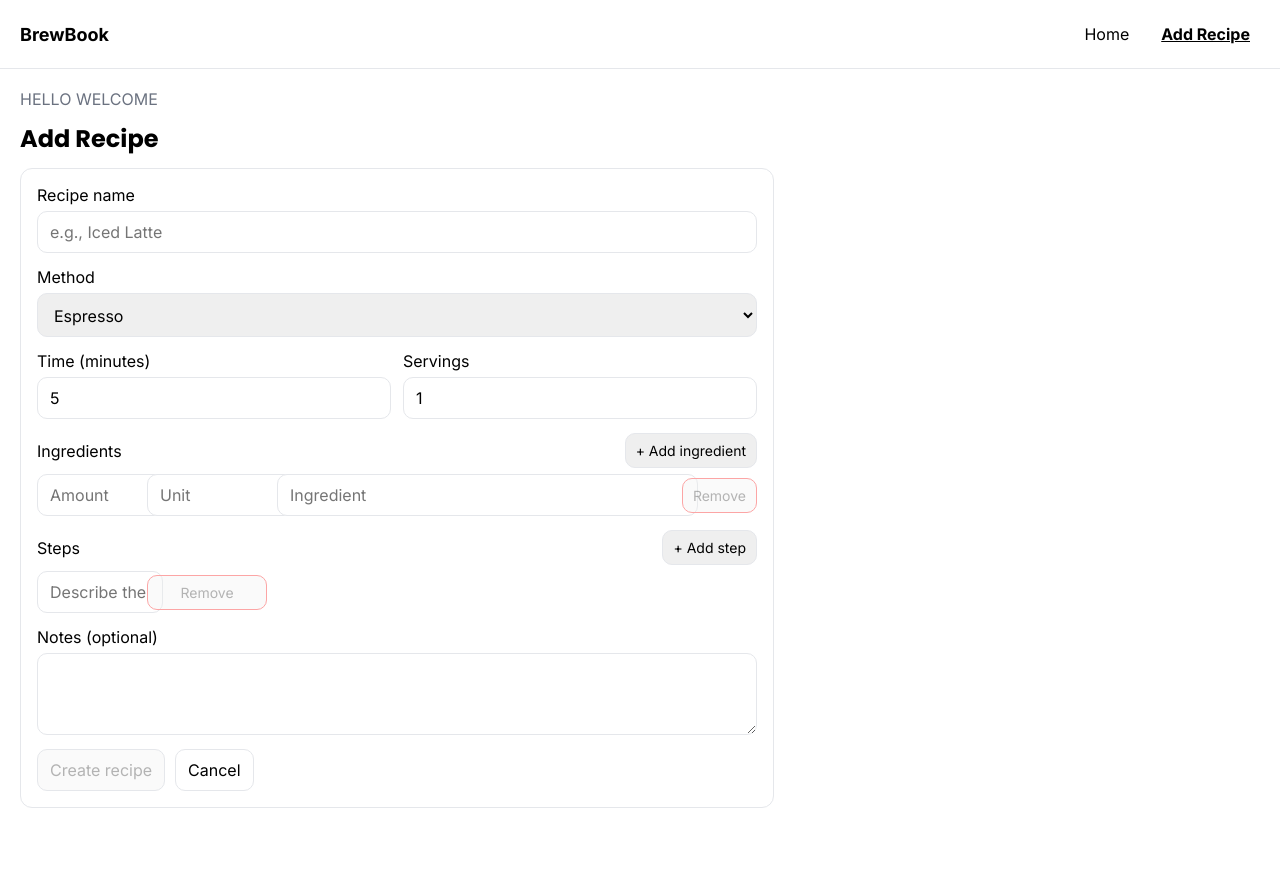
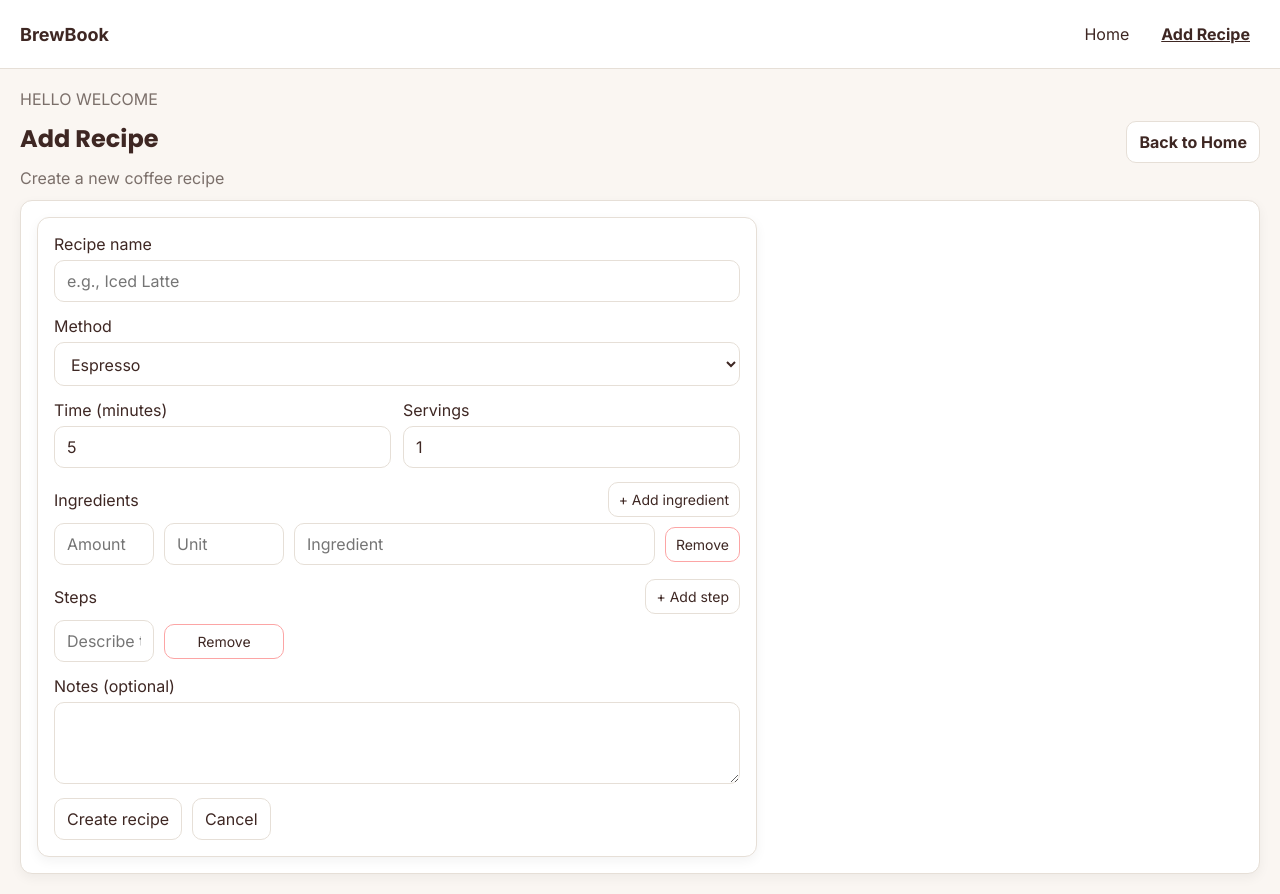
Before and after one commit to millicenttraylor7/brewbook, a React (Vite) app: page /recipes/new in a window 1280 px wide. Before the commit the page ends 828 px from the top, so only its background shows below. Built offline with nearby package versions, Linux system fonts and the light colour scheme.

Commit message:
changes made and read me added

```diff
--- a/src/App.css
+++ b/src/App.css
@@ -7,10 +7,16 @@
    Base Styles
 ===================== */
 :root {
-  --text: chocolate brown;
-  --muted: #6b7280;
-  --border: #e5e7eb;
+  --text: #3e2723; /* espresso brown */
+  --muted: #7b6f6a;
+  --border: #e6dfd7;
   --bg: #ffffff;
+  --surface: #ffffff;
+  --page: #faf6f2; /* warm café background */
+}
+
+* {
+  box-sizing: border-box;
 }
 
 body {
@@ -23,7 +29,7 @@ body {
     "Segoe UI",
     sans-serif;
   color: var(--text);
-  background: var(--bg);
+  background: var(--page);
 }
 
 h1,
@@ -62,6 +68,7 @@ p {
   gap: 16px;
   padding: 16px 20px;
   border-bottom: 1px solid var(--border);
+  background: var(--bg);
 }
 
 .brand {
@@ -90,10 +97,14 @@ p {
 .app-main {
   padding: 20px;
 }
+
+/* =====================
+   Recipe Grid + Card
+===================== */
 .recipe-grid {
   display: grid;
   grid-template-columns: repeat(auto-fit, minmax(240px, 1fr));
-  gap: 16px;
+  gap: 18px;
   margin-top: 16px;
 }
 
@@ -101,7 +112,18 @@ p {
   border: 1px solid var(--border);
   border-radius: 12px;
   padding: 16px;
-  background: #fff;
+  background: var(--surface);
+
+  /* added polish */
+  box-shadow: 0 4px 12px rgba(0, 0, 0, 0.05);
+  transition:
+    transform 0.15s ease,
+    box-shadow 0.15s ease;
+}
+
+.recipe-card:hover {
+  transform: translateY(-2px);
+  box-shadow: 0 8px 18px rgba(0, 0, 0, 0.08);
 }
 
 .recipe-card__header {
@@ -121,6 +143,7 @@ p {
   padding: 4px 8px;
   border: 1px solid var(--border);
   border-radius: 999px;
+  color: var(--text);
 }
 
 .recipe-card__meta {
@@ -137,13 +160,20 @@ p {
 .recipe-card__link {
   text-decoration: none;
   font-weight: 600;
+  color: var(--text);
 }
+
+/* =====================
+   Forms
+===================== */
 .form {
   max-width: 720px;
   border: 1px solid var(--border);
   border-radius: 12px;
   padding: 16px;
-  background: #fff;
+  background: var(--surface);
+
+  box-shadow: 0 4px 12px rgba(0, 0, 0, 0.05);
 }
 
 .form-row {
@@ -166,6 +196,8 @@ p {
   border-radius: 10px;
   padding: 10px 12px;
   font: inherit;
+  color: var(--text);
+  background: var(--bg);
 }
 
 .form-error {
@@ -186,11 +218,17 @@ button {
   padding: 10px 12px;
   font: inherit;
   cursor: pointer;
+  background: var(--bg);
+  color: var(--text);
 }
 
 button.secondary {
   background: transparent;
 }
+
+/* =====================
+   Detail Page
+===================== */
 .page-header {
   display: flex;
   align-items: flex-start;
@@ -205,11 +243,13 @@ button.secondary {
 .page-actions {
   display: flex;
   gap: 10px;
+  align-items: center;
 }
 
 .btn-link {
   text-decoration: none;
   font-weight: 700;
+  color: var(--text);
 }
 
 .detail-grid {
@@ -223,13 +263,19 @@ button.secondary {
   border: 1px solid var(--border);
   border-radius: 12px;
   padding: 16px;
-  background: #fff;
+  background: var(--surface);
+
+  box-shadow: 0 4px 12px rgba(0, 0, 0, 0.05);
 }
 
 .list {
   margin: 10px 0 0;
   padding-left: 18px;
 }
+
+/* =====================
+   Ingredients/Steps rows
+===================== */
 .row-header {
   display: flex;
   align-items: center;
@@ -250,14 +296,8 @@ button.secondary {
   align-items: center;
 }
 
-.line-row__amount {
-  width: 100%;
-}
-
-.line-row__unit {
-  width: 100%;
-}
-
+.line-row__amount,
+.line-row__unit,
 .line-row__item {
   width: 100%;
 }
@@ -270,6 +310,10 @@ button.mini {
 button.danger {
   border-color: #fca5a5;
 }
+
+/* =====================
+   Delete button
+===================== */
 .btn-danger {
   border: 1px solid #ef4444;
   border-radius: 10px;
@@ -278,12 +322,17 @@ button.danger {
   cursor: pointer;
   background: transparent;
   font-weight: 700;
+  color: #b91c1c;
 }
 
 .btn-danger:disabled {
   opacity: 0.6;
   cursor: not-allowed;
 }
+
+/* =====================
+   Search
+===================== */
 .search-row {
   display: flex;
   gap: 10px;
@@ -297,6 +346,8 @@ button.danger {
   border-radius: 10px;
   padding: 10px 12px;
   font: inherit;
+  color: var(--text);
+  background: var(--bg);
 }
 
 .sr-only {
--- a/src/pages/EditRecipePage.jsx
+++ b/src/pages/EditRecipePage.jsx
@@ -6,6 +6,8 @@ import {
   toIngredients,
   toSteps,
 } from "../features/recipes/utils/recipeTransforms";
+import Card from "../shared/components/Card";
+import PageHeader from "../shared/components/PageHeader";
 
 function toFormInitialValues(recipe) {
   return {
@@ -45,10 +47,14 @@ export default function EditRecipePage() {
   if (!recipe) {
     return (
       <section>
-        <h1>Recipe not found</h1>
+        <PageHeader
+          title="Recipe not found"
+          actions={
             <Link className="btn-link" to="/">
               Back to Home
             </Link>
+          }
+        />
       </section>
     );
   }
@@ -61,13 +67,24 @@ export default function EditRecipePage() {
 
   return (
     <section>
-      <h1>Edit Recipe</h1>
+      <PageHeader
+        title="Edit Recipe"
+        subtitle={`Update ${recipe.name}`}
+        actions={
+          <Link className="btn-link" to={`/recipes/${recipe.id}`}>
+            Back to Recipe
+          </Link>
+        }
+      />
+
+      <Card>
         <RecipeForm
           initialValues={toFormInitialValues(recipe)}
           submitLabel="Save changes"
           onSubmit={handleSubmit}
           onCancel={() => navigate(`/recipes/${recipe.id}`)}
         />
+      </Card>
     </section>
   );
 }
--- a/src/pages/HomePage.jsx
+++ b/src/pages/HomePage.jsx
@@ -1,6 +1,7 @@
 import { useMemo, useState } from "react";
 import RecipeCard from "../features/recipes/components/RecipeCard";
 import { useRecipes } from "../features/recipes/hooks/useRecipes";
+import Card from "../shared/components/Card";
 
 export default function HomePage() {
   const { recipes, loading, error } = useRecipes();
@@ -46,6 +47,7 @@ export default function HomePage() {
         ) : null}
       </div>
 
+      <Card title="All Recipes">
         {filtered.length === 0 ? (
           <p className="muted">No recipes match “{query.trim()}”.</p>
         ) : (
@@ -55,6 +57,7 @@ export default function HomePage() {
             ))}
           </div>
         )}
+      </Card>
     </section>
   );
 }
--- a/src/pages/NewRecipePage.jsx
+++ b/src/pages/NewRecipePage.jsx
@@ -6,6 +6,8 @@ import {
   toIngredients,
   toSteps,
 } from "../features/recipes/utils/recipeTransforms";
+import Card from "../shared/components/Card";
+import PageHeader from "../shared/components/PageHeader";
 
 function toRecipe(formValues) {
   return {
@@ -32,12 +34,27 @@ export default function NewRecipePage() {
 
   return (
     <section>
-      <h1>Add Recipe</h1>
-      <RecipeForm
-        submitLabel="Create recipe"
-        onSubmit={handleSubmit}
-        onCancel={() => navigate("/")}
+      <PageHeader
+        title="Add Recipe"
+        subtitle="Create a new coffee recipe"
+        actions={
+          <button
+            type="button"
+            className="btn-link"
+            onClick={() => navigate("/")}
+          >
+            Back to Home
+          </button>
+        }
       />
+
+      <Card>
+        <RecipeForm
+          submitLabel="Create recipe"
+          onSubmit={handleSubmit}
+          onCancel={() => navigate("/")}
+        />
+      </Card>
     </section>
   );
 }
--- a/src/pages/RecipePage.jsx
+++ b/src/pages/RecipePage.jsx
@@ -1,6 +1,8 @@
 import { useMemo, useState } from "react";
 import { Link, useNavigate, useParams } from "react-router-dom";
 import { useRecipes } from "../features/recipes/hooks/useRecipes";
+import Card from "../shared/components/Card";
+import PageHeader from "../shared/components/PageHeader";
 
 function formatIngredient(ing) {
   const amount = ing.amount ?? "";
@@ -13,16 +15,6 @@ function formatIngredient(ing) {
 
   const qty = parts.join(" ");
   return qty ? `${qty} ${item}` : item;
-}
-
-function getStepText(step) {
-  if (typeof step === "string") return step;
-  return step?.text ?? "";
-}
-
-function getStepKey(step, fallbackKey) {
-  if (typeof step === "string") return fallbackKey;
-  return step?.id ?? fallbackKey;
 }
 
 export default function RecipePage() {
@@ -64,16 +56,11 @@ export default function RecipePage() {
 
   return (
     <section>
-      <div className="page-header">
-        <div>
-          <h1>{recipe.name}</h1>
-          <p className="muted">
-            {recipe.method} • {recipe.timeMinutes} minutes • Serves{" "}
-            {recipe.servings}
-          </p>
-        </div>
-
-        <div className="page-actions">
+      <PageHeader
+        title={recipe.name}
+        subtitle={`${recipe.method} • ${recipe.timeMinutes} minutes • Serves ${recipe.servings}`}
+        actions={
+          <>
             <Link className="btn-link" to={`/recipes/${recipe.id}/edit`}>
               Edit
             </Link>
@@ -90,12 +77,12 @@ export default function RecipePage() {
             <Link className="btn-link" to="/">
               Home
             </Link>
-        </div>
-      </div>
+          </>
+        }
+      />
 
       <div className="detail-grid">
-        <article className="panel">
-          <h2>Ingredients</h2>
+        <Card title="Ingredients">
           {recipe.ingredients?.length ? (
             <ul className="list">
               {recipe.ingredients.map((ing) => (
@@ -105,29 +92,25 @@ export default function RecipePage() {
           ) : (
             <p className="muted">No ingredients listed.</p>
           )}
-        </article>
+        </Card>
 
-        <article className="panel">
-          <h2>Steps</h2>
+        <Card title="Steps">
           {recipe.steps?.length ? (
             <ol className="list">
               {recipe.steps.map((step) => (
-                <li key={getStepKey(step, `${recipe.id}-${getStepText(step)}`)}>
-                  {getStepText(step)}
-                </li>
+                <li key={step.id}>{step.text}</li>
               ))}
             </ol>
           ) : (
             <p className="muted">No steps listed.</p>
           )}
-        </article>
+        </Card>
       </div>
 
       {recipe.notes ? (
-        <article className="panel" style={{ marginTop: 16 }}>
-          <h2>Notes</h2>
+        <Card title="Notes">
           <p>{recipe.notes}</p>
-        </article>
+        </Card>
       ) : null}
     </section>
   );
```
Also changed, not shown: src/shared/components/Card.jsx (renamed from src/features/recipes/components/Card.jsx), src/shared/components/PageHeader.jsx (renamed from src/features/recipes/components/PageHeader.jsx), 2 other files (tests, documents, lock files or other folders). Lines whose indentation alone changed are shown as unchanged.
